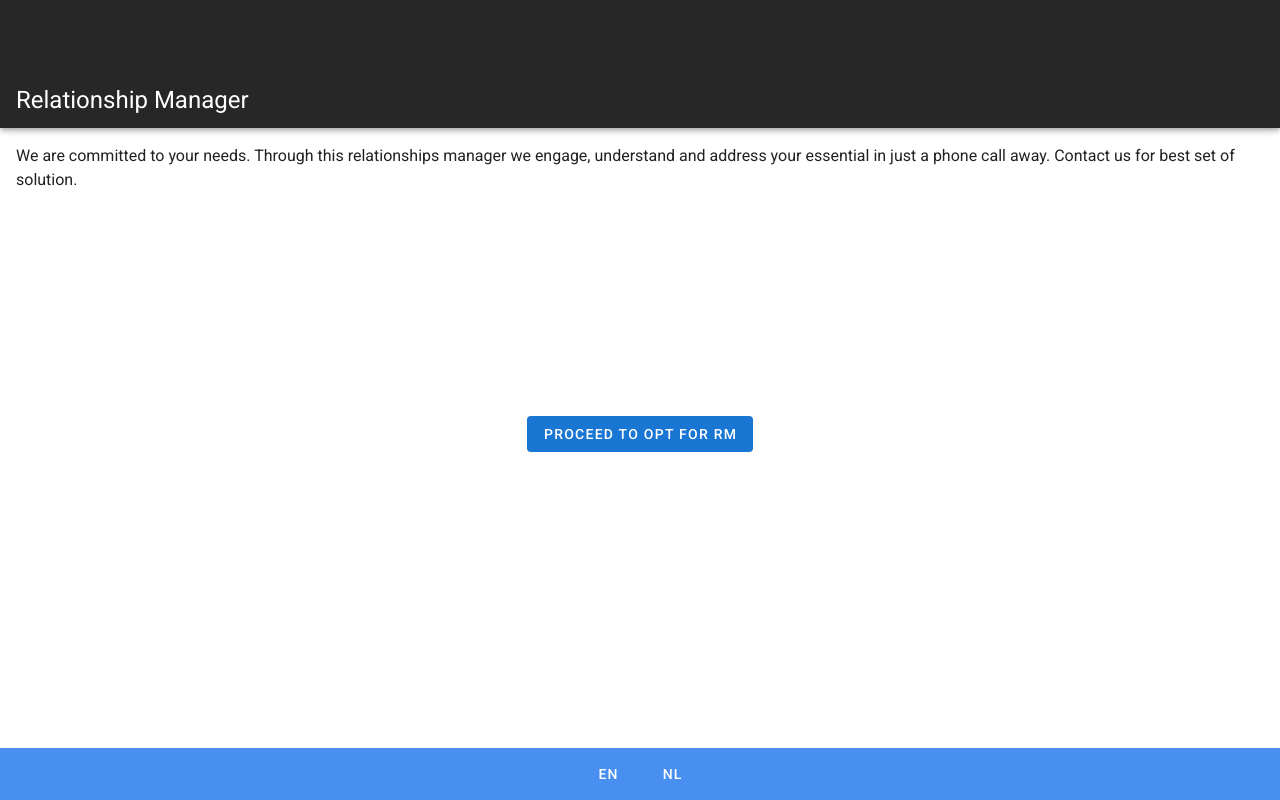
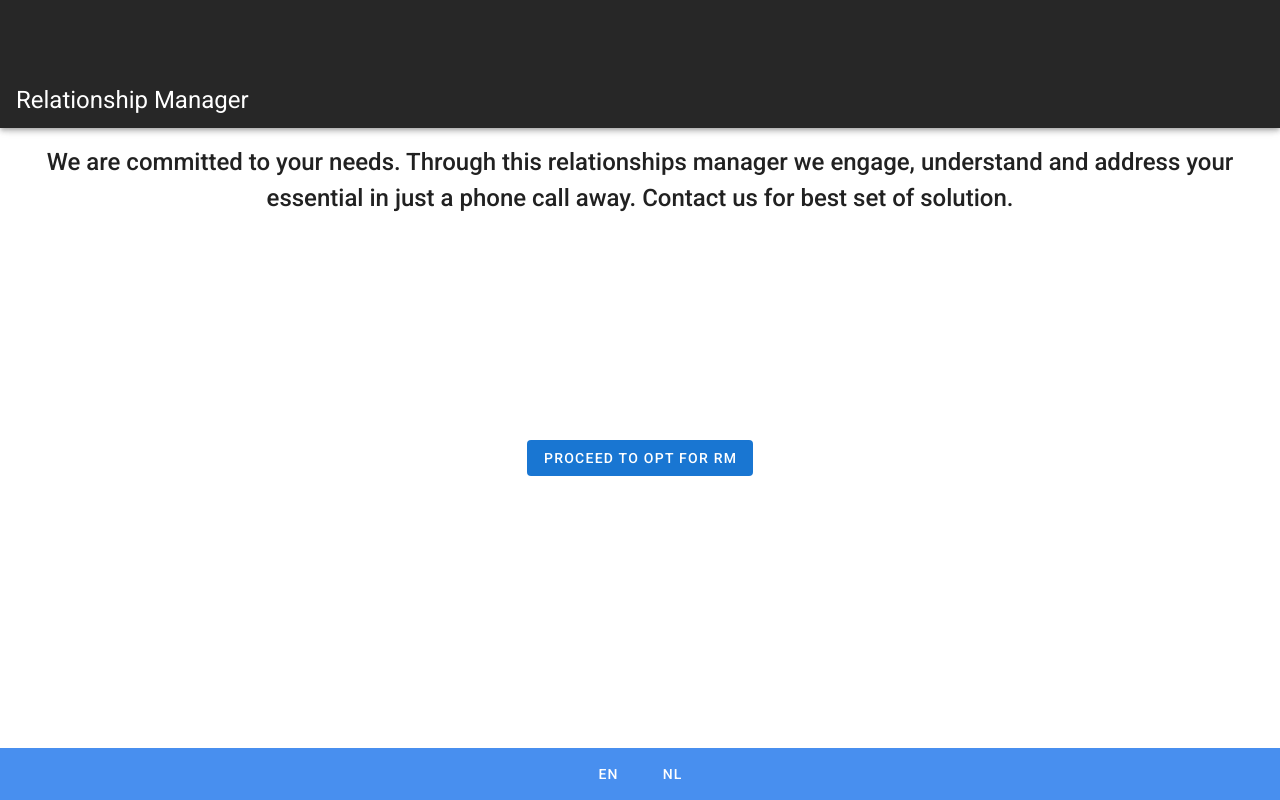
Before and after one commit to Akshayagayathri7/Hackathon, a Vue app in the folder rm_app/: page / in a window 1280 px wide. Built offline with nearby package versions, Linux system fonts and the light colour scheme.

Commit message:
Updated Translations

```diff
--- a/rm_app/src/App.vue
+++ b/rm_app/src/App.vue
@@ -23,5 +23,6 @@ export default {
 <style scoped>
 .layout {
   margin: 16px;
+  display: block;
 }
 </style>
--- a/rm_app/src/components/AppFooter.vue
+++ b/rm_app/src/components/AppFooter.vue
@@ -2,7 +2,6 @@
   <v-footer
     color="primary lighten-1"
     padless
-    absolute
   >
     <v-row
       justify="center"
@@ -32,9 +31,11 @@
     }),
     methods: {
       changeLanguage(event) {
-        if (event.target.textContent === 'NL') {
+        if (event.srcElement.innerText === 'NL') {
           this.$i18n.locale = 'nl';
+          return;
         }
+        this.$i18n.locale = 'en';
       }
     }
   }
--- a/rm_app/src/components/HomePage.vue
+++ b/rm_app/src/components/HomePage.vue
@@ -1,6 +1,6 @@
 <template>
   <div>
-    <div>{{$t('home_content')}}</div>
+    <div class="align-content">{{$t('home_content')}}</div>
     <v-img
       :src="require('../assets/Relationship_Manager.png')"
       class="my-3"
@@ -13,8 +13,16 @@
 <script>
 export default {
   name: "Home",
+  data: () => ({
+  })
 };
 </script>
 
 <!-- Add "scoped" attribute to limit CSS to this component only -->
-<style scoped></style>
+<style scoped>
+.align-content {
+  text-align: center;
+  font-weight: 500;
+  font-size: 24px;
+}
+</style>
```
